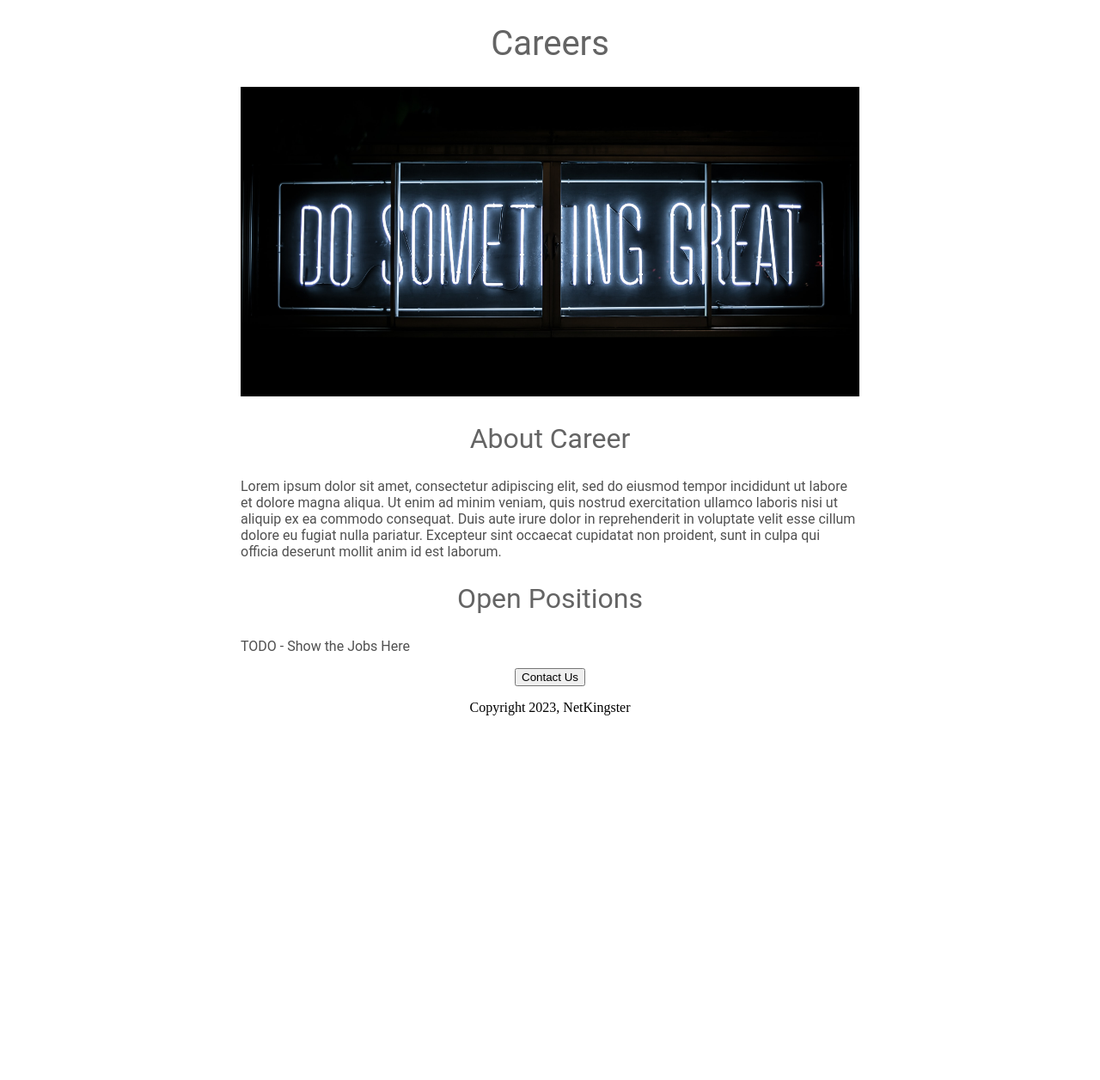
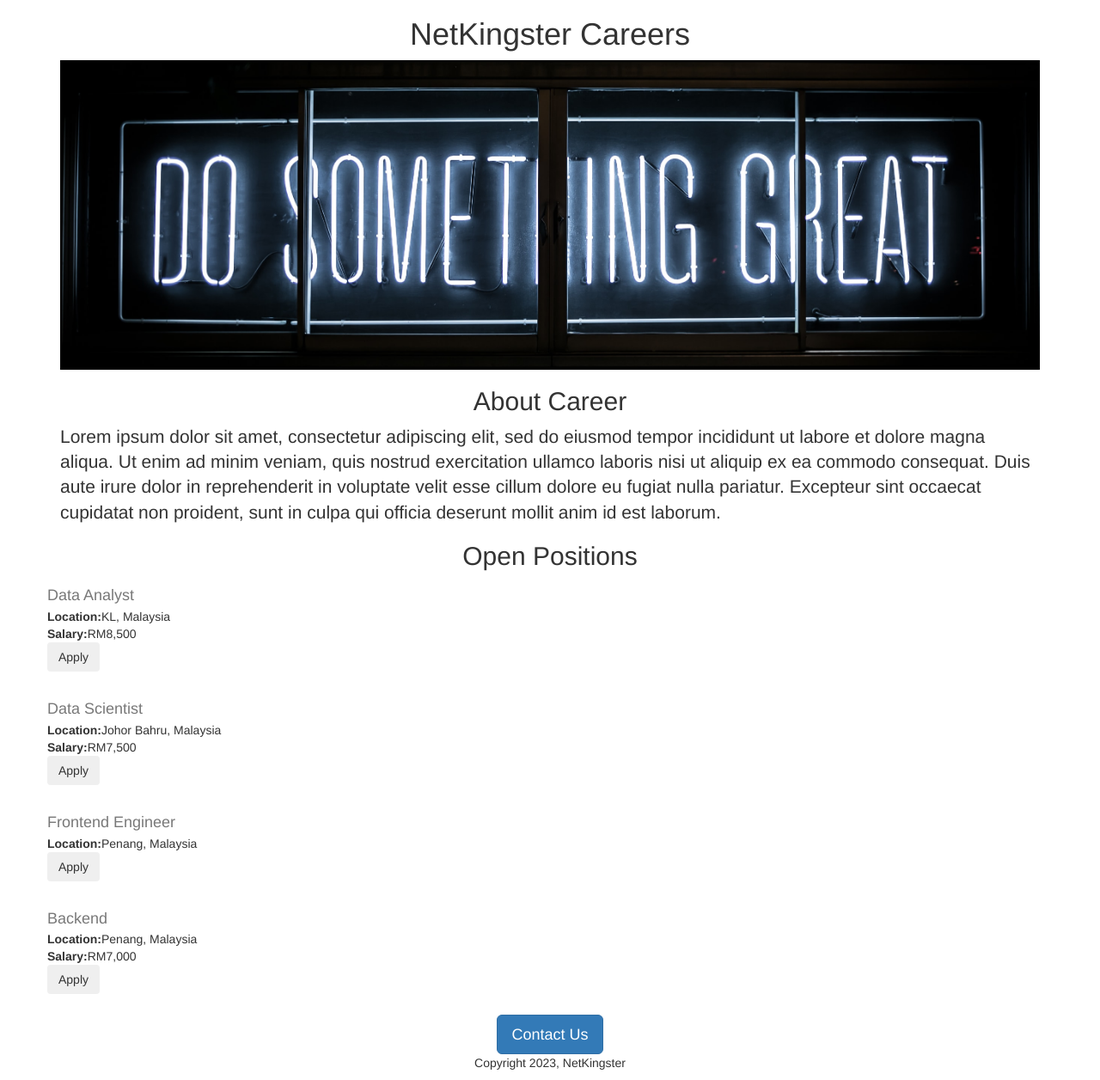
Before and after one commit to NetKingster/careers-website, a Flask app: page / in a window 1280 px wide. Shown: the whole page at 86% size. Before the commit the page ends 832 px from the top, so only its background shows below. Run offline with Flask 2, Linux system fonts and the light colour scheme.

Commit message:
Added dynamic data and API route

```diff
--- a/app.py
+++ b/app.py
@@ -1,11 +1,37 @@
-from flask import Flask, render_template
+from flask import Flask, render_template, jsonify
 
 app = Flask(__name__)
+
+JOBS = [{
+  'id': 1,
+  'title': 'Data Analyst',
+  'location': 'KL, Malaysia',
+  'salary': 'RM8,500'
+}, {
+  'id': 2,
+  'title': 'Data Scientist',
+  'location': 'Johor Bahru, Malaysia',
+  'salary': 'RM7,500'
+}, {
+  'id': 3,
+  'title': 'Frontend Engineer',
+  'location': 'Penang, Malaysia'
+}, {
+  'id': 4,
+  'title': 'Backend',
+  'location': 'Penang, Malaysia',
+  'salary': 'RM7,000'
+}]
 
 
 @app.route("/")
 def hello_world():
-  return render_template('home.html')
+  return render_template('home.html', jobs=JOBS, company_name="NetKingster")
+
+
+@app.route("/api/jobs")
+def list_jobs():
+  return jsonify(JOBS)
 
 
 if __name__ == "__main__":
--- a/templates/home.html
+++ b/templates/home.html
@@ -2,51 +2,32 @@
 <html>
   <head>
     <title>Careers</title>
+    <meta charset="utf-8">
+    <meta name="viewport" content="width=device-width, initial-scale=1">
+    <link rel="stylesheet" href="https://cdn.jsdelivr.net/npm/bootstrap@3.4.1/dist/css/bootstrap.min.css" integrity="sha384-HSMxcRTRxnN+Bdg0JdbxYKrThecOKuH5zCYotlSAcp1+c8xmyTe9GYg1l9a69psu" crossorigin="anonymous">
     <style>
-      h1 {
-        font-size: 40px;
-        font-family: Roboto;
-        font-weight: normal;
-        color: rgb(100, 100, 100);
-        text-align: center;
-      }
-
       #banner {
+        height: 360px;
         width: 100%;
-        height: 360px;
         object-fit: cover;
-      }
-
-      h2 {
-        font-family: Roboto;
-        font-size: 32px;
-        color: rgb(100, 100, 100);
-        text-align: center;
-        font-weight: normal;
-      }
-
-      .bodyText {
-        font-family: Roboto;
-        color: rgb(80, 80, 80);
-      }
-
-      #container {
-        max-width: 720px;
-        margin: 0 auto;
       }
     </style>
   </head>
   <body>
-    <div id="container">
-      <h1>Careers</h1>
-      <img id="banner" src="https://careers-website.sherlee845.repl.co/static/banner.jpg" height="320">
-      <h2>About Career</h2>
-      <p class="bodyText">Lorem ipsum dolor sit amet, consectetur adipiscing elit, sed do eiusmod tempor incididunt ut labore et dolore magna aliqua. Ut enim ad minim veniam, quis nostrud exercitation ullamco laboris nisi ut aliquip ex ea commodo consequat. Duis aute irure dolor in reprehenderit in voluptate velit esse cillum dolore eu fugiat nulla pariatur. Excepteur sint occaecat cupidatat non proident, sunt in culpa qui officia deserunt mollit anim id est laborum.</p>
-      <h2>Open Positions</h2>
-      <p class="bodyText">TODO - Show the Jobs Here</p>
-      <div style="text-align:center;">
-        <button>Contact Us</button>
-        <p>Copyright 2023, NetKingster</p>
+    <div class="container">
+      <h1 class="text-center mt-2 mb-4">{{company_name}} Careers</h1>
+      <img class="img-fluid" id="banner" src="https://careers-website.sherlee845.repl.co/static/banner.jpg">
+      <h2 class="text-center mt-2 mb-4">About Career</h2>
+      <p class="lead">Lorem ipsum dolor sit amet, consectetur adipiscing elit, sed do eiusmod tempor incididunt ut labore et dolore magna aliqua. Ut enim ad minim veniam, quis nostrud exercitation ullamco laboris nisi ut aliquip ex ea commodo consequat. Duis aute irure dolor in reprehenderit in voluptate velit esse cillum dolore eu fugiat nulla pariatur. Excepteur sint occaecat cupidatat non proident, sunt in culpa qui officia deserunt mollit anim id est laborum.</p>
+      <h2 class="text-center mt-2 mb-4">Open Positions</h2>
+      <div>
+        {% for job in jobs %}
+          {% include 'jobitem.html' %}
+        {% endfor %}
+      </div>
+      <div class="text-center">
+        <button class="btn btn-primary btn-lg">Contact Us</button>
+        <p class="mt-4">Copyright 2023, NetKingster</p>
       </div>
 
     </div>
--- /dev/null
+++ b/templates/jobitem.html
@@ -0,0 +1,18 @@
+<div class="border-bottom row" style="margin-bottom: 16px; padding-bottom: 8px;">
+  <div class="col-10">
+    <h4 style="color:rgb(120,120,120); margin-bottom: 4px;">{{job['title']}}
+    </h4>
+    <div>
+      <b>Location:</b>{{job['location']}}
+    </div>
+    {% if 'salary' in job %}
+    <div>
+      <b>Salary:</b>{{job['salary']}}
+    </div>
+    {% endif %}
+  </div>
+  <div class="col-2">
+    <button type="button" class="btn btn-outline-primary">Apply</button>
+  </div>
+
+</div>
```
